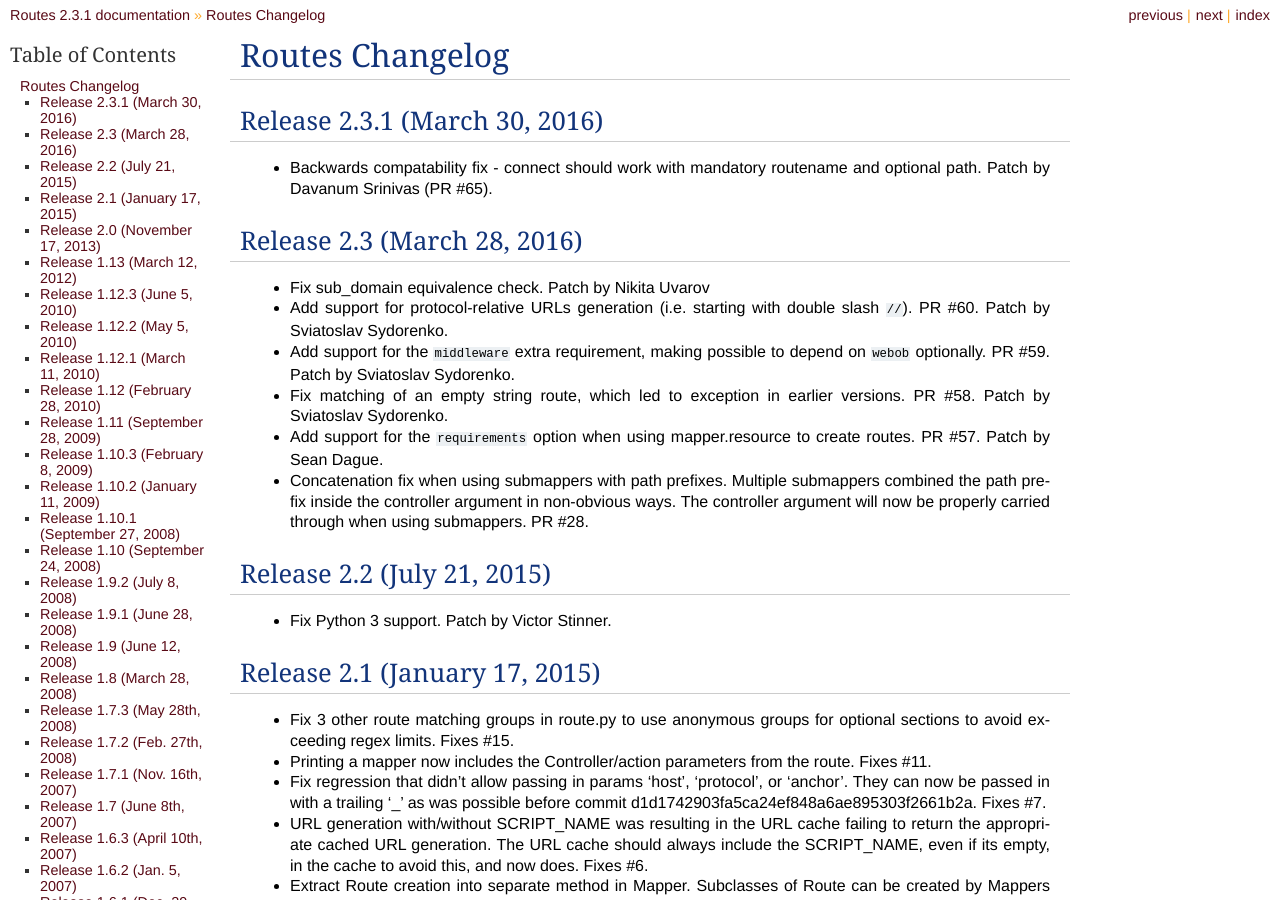
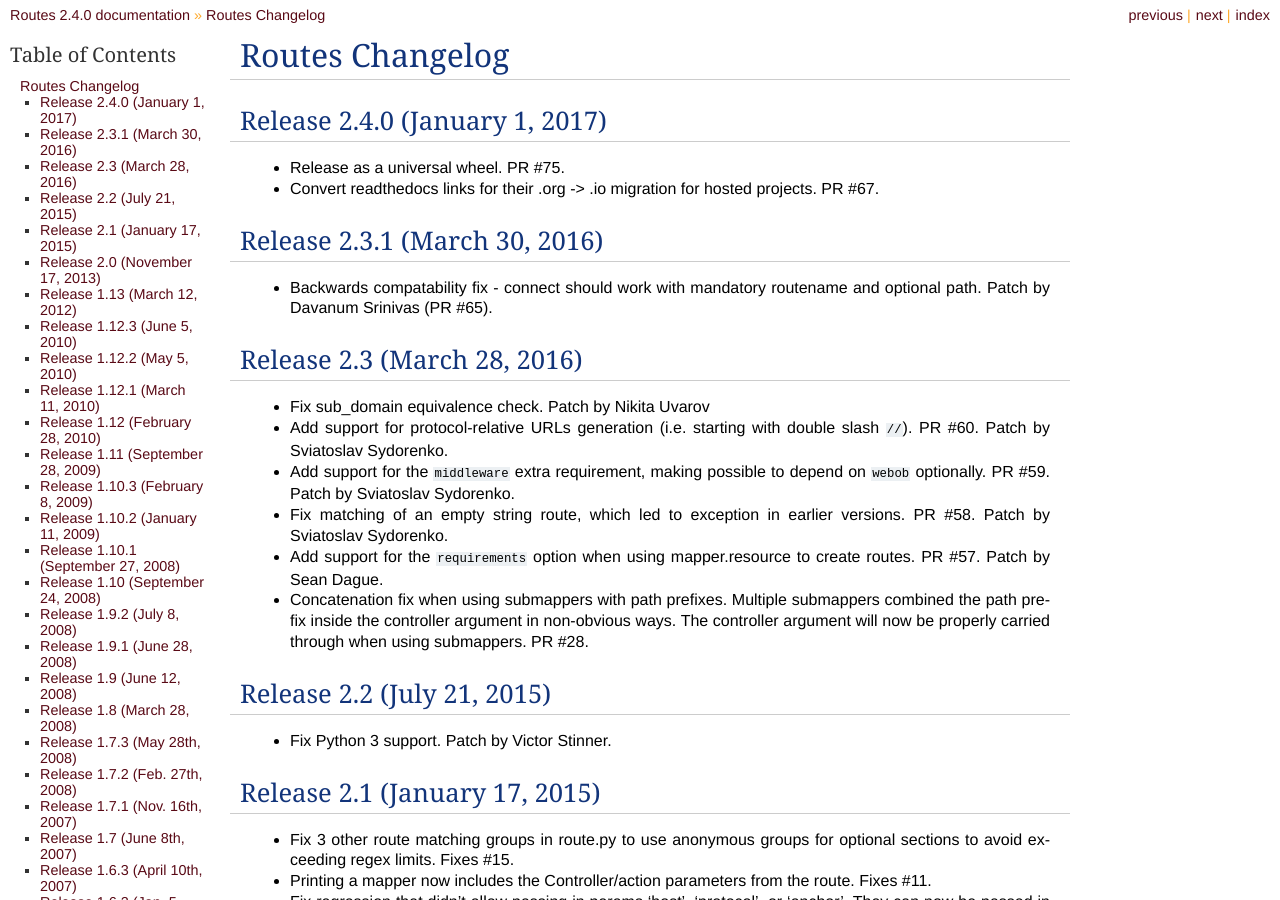
Before and after one commit to bbangert/routes, a Sphinx documentation site: the page built from docs/changes.rst, in a window 1280 px wide and 900 px high. Built offline with Sphinx 7.4.7, drawn with Linux system fonts in a browser that asks for light colours; some of the changed text lies outside the part shown.

Commit message:
chore: update version to 2.4.0 and year refs to 2017

```diff
--- a/CHANGELOG.rst
+++ b/CHANGELOG.rst
@@ -1,5 +1,12 @@
 Routes Changelog
 %%%%%%%%%%%%%%%%
+
+Release 2.4.0 (January 1, 2017)
+===============================
+
+* Release as a universal wheel. PR #75.
+* Convert readthedocs links for their .org -> .io migration for hosted projects. PR #67.
+
 
 Release 2.3.1 (March 30, 2016)
 ==============================
--- a/docs/conf.py
+++ b/docs/conf.py
@@ -36,15 +36,15 @@
 
 # General substitutions.
 project = 'Routes'
-copyright = '2005-2016, Ben Bangert, Mike Orr, and numerous contributers'
+copyright = '2005-2017, Ben Bangert, Mike Orr, and numerous contributers'
 
 # The default replacements for |version| and |release|, also used in various
 # other places throughout the built documents.
 #
 # The short X.Y version.
-version = '2.3'
+version = '2.4'
 # The full version, including alpha/beta/rc tags.
-release = '2.3.1'
+release = '2.4.0'
 
 # There are two options for replacing |today|: either, you set today to some
 # non-false value, then it is used:
--- a/setup.py
+++ b/setup.py
@@ -1,4 +1,4 @@
-__version__ = '2.3.1'
+__version__ = '2.4.0'
 
 import io
 import os
```
